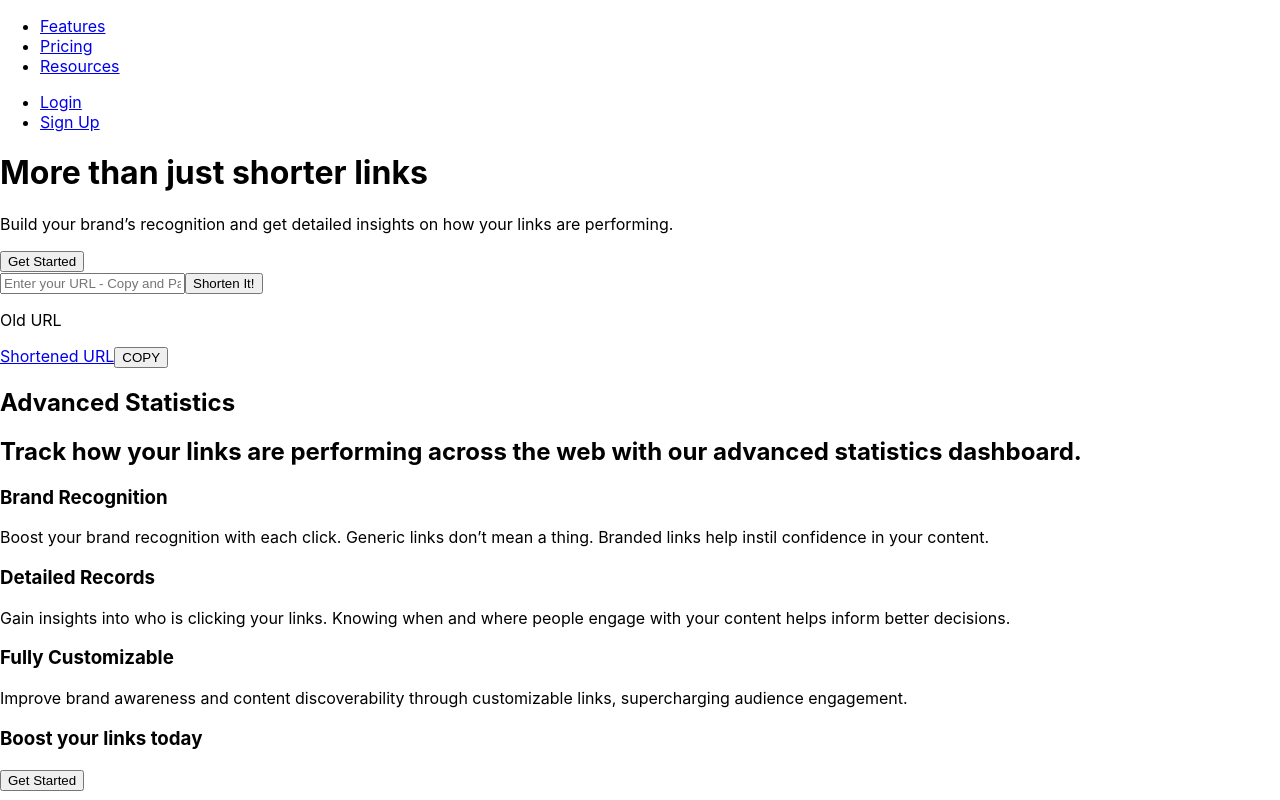
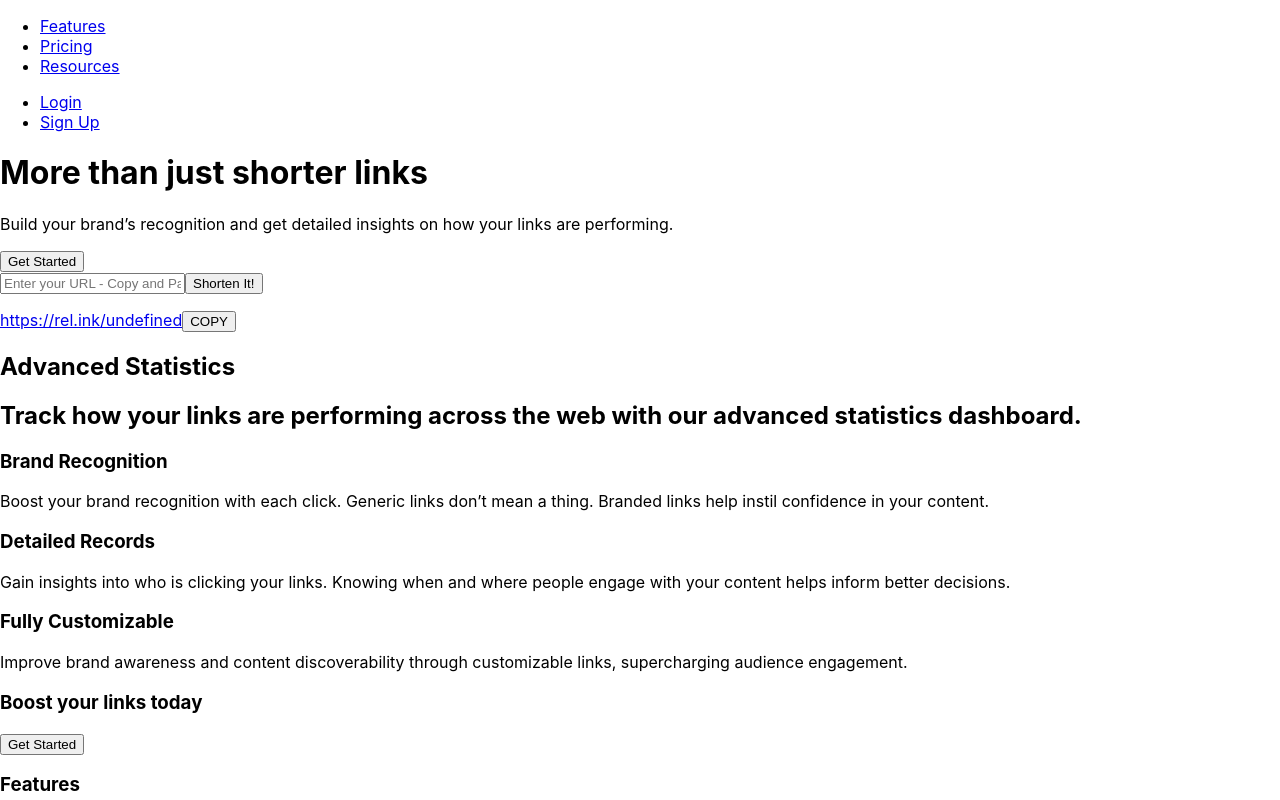
Before and after one commit to willwearing/shorter-url, a React (Create React App) app: page / in a window 1280 px wide. Shown: the top 800 px of the page. Built offline with nearby package versions, Linux system fonts and the light colour scheme.

Commit message:
sent props from short to LinkBox and tested - working

```diff
--- a/src/components/pages/LinkBox.jsx
+++ b/src/components/pages/LinkBox.jsx
@@ -1,13 +1,14 @@
 import React from "react";
 
-const LinkBox = () => {
+const LinkBox = ({ hashid, url }) => {
+  console.log("props", hashid, url);
   return (
     <div>
       <div>
-        <p>Old URL </p>
+        <p>{url}</p>
       </div>
       <div>
-        <a href="#">Shortened URL</a>
+        <a href={`https://rel.ink/${hashid}`}>{`https://rel.ink/${hashid}`}</a>
         <button>COPY</button>
       </div>
     </div>
--- a/src/components/pages/Short.jsx
+++ b/src/components/pages/Short.jsx
@@ -18,7 +18,7 @@ const Short = () => {
   };
 
   const { hashid, url } = shortURL;
-  console.log(hashid, url);
+  // console.log(hashid, url);
 
   return (
     <div>
@@ -38,7 +38,7 @@ const Short = () => {
         {errors.url && errors.url.message}
         <button type="submit">Shorten It!</button>
       </form>
-      <LinkBox />
+      <LinkBox hashid={hashid} url={url} />
     </div>
   );
 };
```
